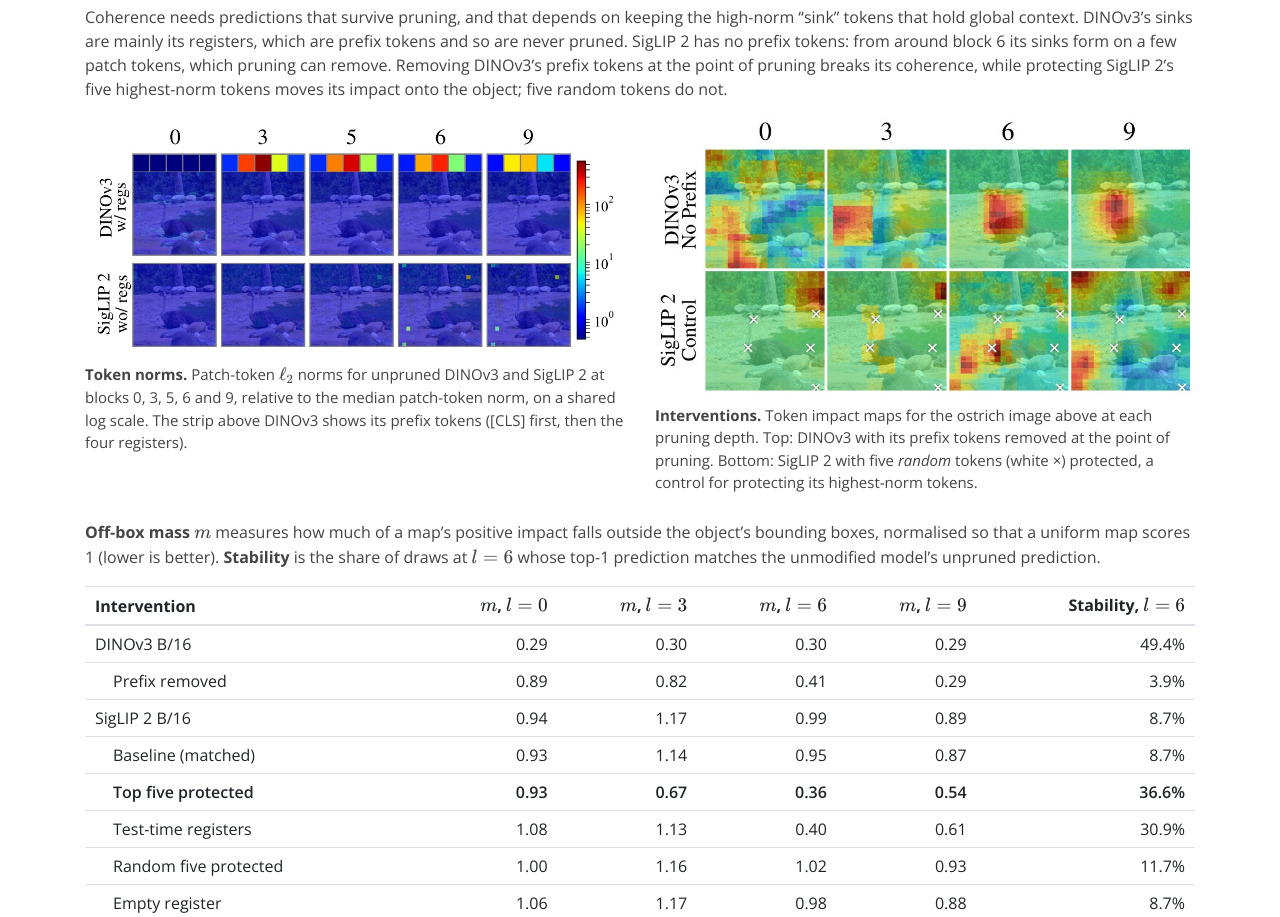
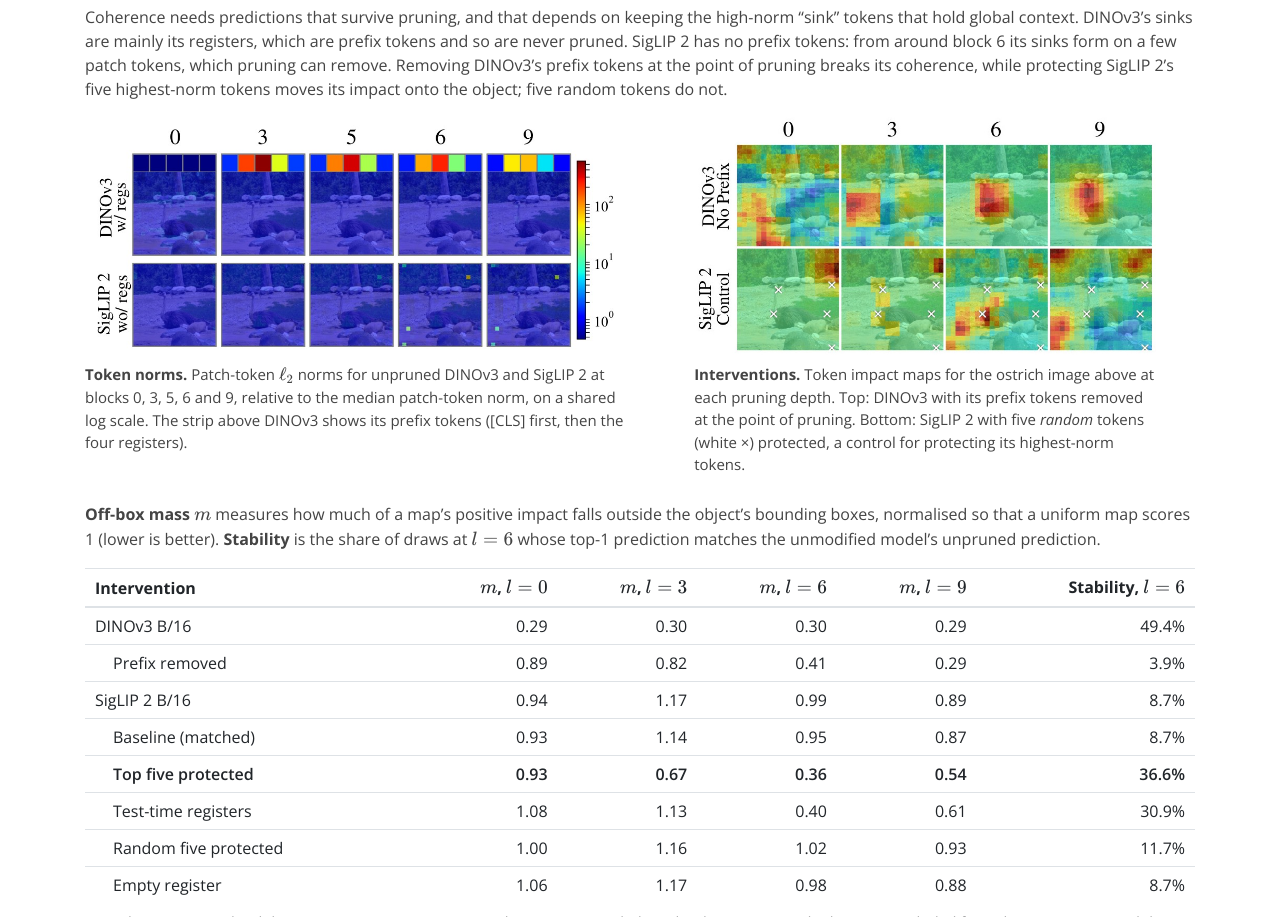
Before and after one commit to Julian-Wyatt/JulianWyatt.github.io, a plain HTML site: page mctp.html in a window 1280 px wide. Shown: the part 2590-3507 px from the top of the page. Drawn offline with nearby package versions, Linux system fonts and the light colour scheme.

Commit message:
Centred the MCTP interventions figure at the token-norms figure's height

```diff
--- a/mctp.html
+++ b/mctp.html
@@ -33,6 +33,17 @@
         .paper-figure img {
             width: 100%;
             height: auto;
+        }
+
+        /* Side by side (lg+), shrink the interventions figure (image and caption together, so their edges line up)
+           to the token-norms figure's height and centre it in its column:
+           85.5% = (878 / 454) / (1038 / 459), the ratio of the two images' aspect ratios */
+        @media (min-width: 992px) {
+            .paper-figure.match-norms-height {
+                width: 85.5%;
+                margin-left: auto;
+                margin-right: auto;
+            }
         }
 
         .paper-figure figcaption {
@@ -246,7 +257,7 @@
                     </figure>
                 </div>
                 <div class="col-12 col-lg-6">
-                    <figure class="paper-figure">
+                    <figure class="paper-figure match-norms-height">
                         <img src="./assets/img/portfolio/mctp-interventions.jpg" alt="Token impact maps for DINOv3 with its prefix tokens removed, and for SigLIP 2 with five random tokens protected, at pruning depths 0, 3, 6 and 9">
                         <figcaption>
                             <b>Interventions.</b> Token impact maps for the ostrich image above at each pruning depth. Top: DINOv3 with its prefix tokens removed at the point of pruning. Bottom: SigLIP 2 with five <i>random</i> tokens (white &times;)
```
